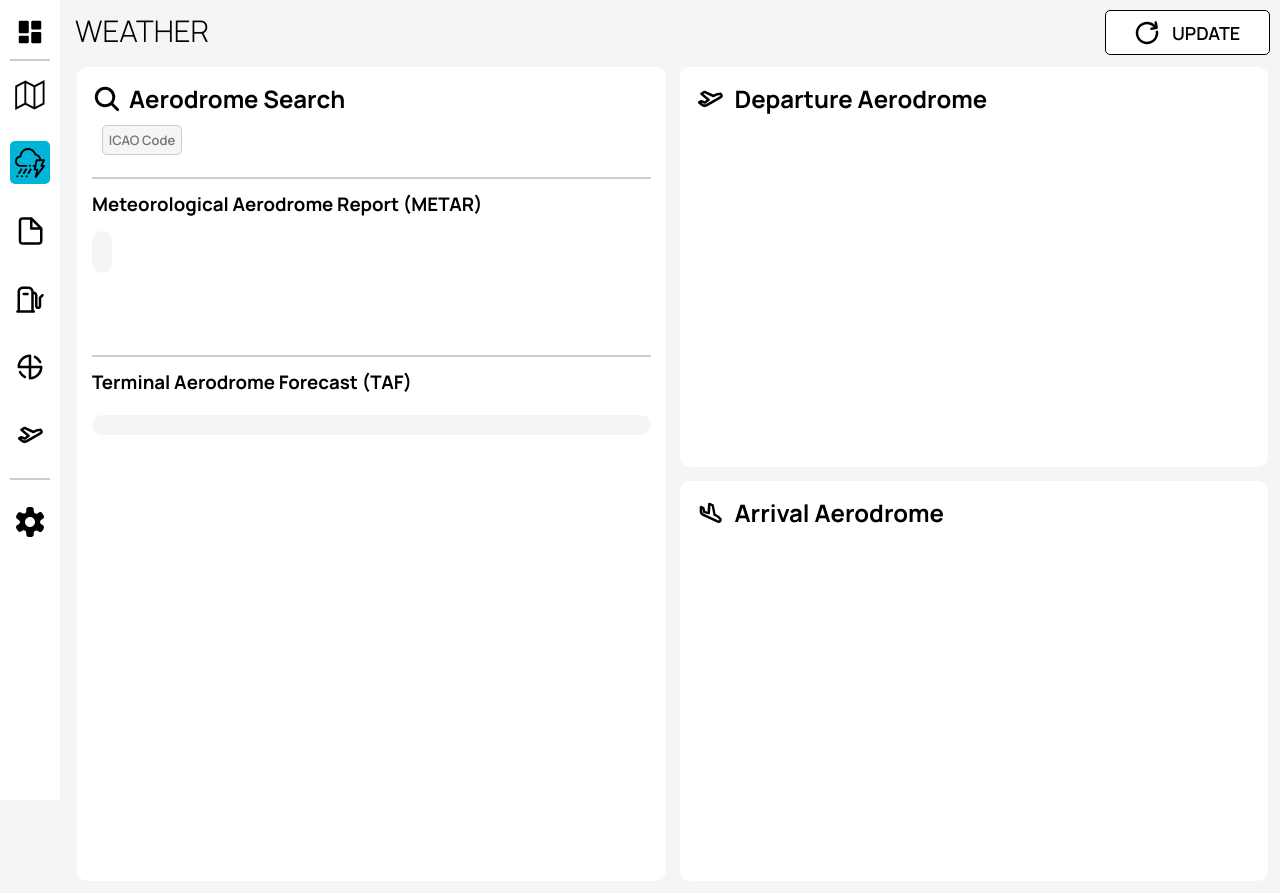
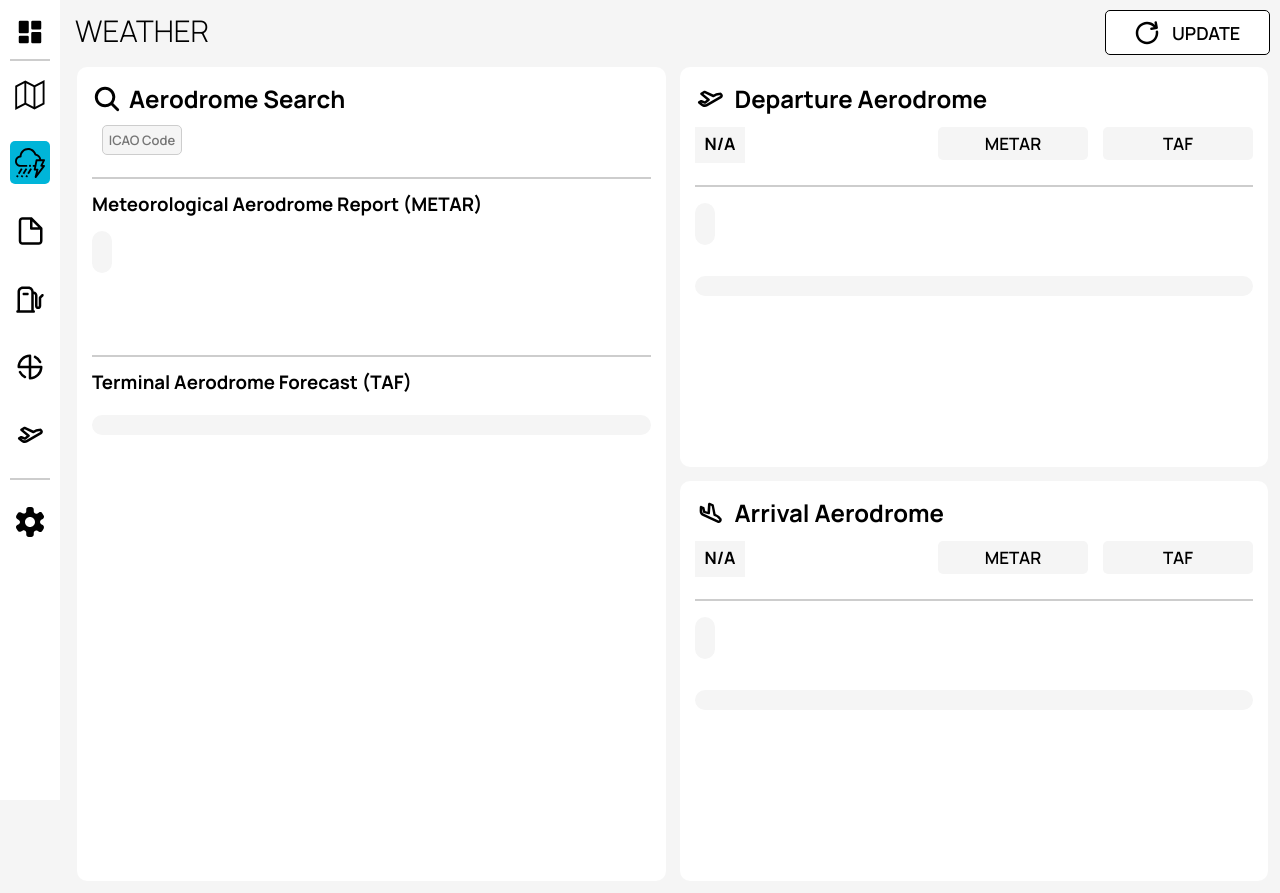
Before and after one commit to TheEasyPilot/AIVFR, a Flask app: template AIVFR/templates/weather.html in a window 1280 px wide. Shown: the part 50-943 px from the top of the page. Run offline with Flask 3, Linux system fonts and the light colour scheme; the template is opened without the code that fills it, so the values that code supplies are empty; parts of the project's set-up code (start-up, migrations or seed data) failed here and were passed over.

Commit message:
weather reports done

```diff
--- a/AIVFR/app.py
+++ b/AIVFR/app.py
@@ -180,6 +180,20 @@ data_template = {
         "METAR_searched_decoded" : "",
         "TAF_searched_decoded" : "",
         "METAR_searched_grading" : "",
+        #-----Departure airport
+        "WX_switch_dep" : "METAR",
+        "METAR_departure" : "",
+        "TAF_departure" : "",
+        "METAR_departure_decoded" : "",
+        "TAF_departure_decoded" : "",
+        "METAR_departure_grading" : "",
+        #-----Arrival airport
+        "WX_switch_arr" : "METAR",
+        "METAR_arrival" : "",
+        "TAF_arrival" : "",
+        "METAR_arrival_decoded" : "",
+        "TAF_arrival_decoded" : "",
+        "METAR_arrival_grading" : "",
     }
 }
 #--------------------------------UPDATING/MODIFYING DATA
@@ -252,10 +266,9 @@ def save_flight():
 #resets all flight data  but NOT settings
 @main.route("/new-flight")
 def NewFlightRun():
-    #resettting settings data for test (no data in flight to reset)
     session["flight_data"]["flight"] = data_template["flight"]
     session.modified = True
-    return
+    return jsonify({"status": "success", "message": "New flight started."}), 200
 
 #shows any errors on the actual page
 if __name__ == '__main__':
@@ -535,12 +548,34 @@ def get_weather():
     response_metar = requests.request("GET", url_metar, headers={'X-API-Key': api_key_wx})
     response_taf = requests.request("GET", url_taf, headers={'X-API-Key': api_key_wx})
 
+
     if response_metar.status_code == 200 and response_taf.status_code == 200:
         #parsing the responses to JSON
         data_metar = response_metar.json()
+
+    try:
         metar = data_metar['data'][0]
         data_taf = response_taf.json()
         taf = data_taf['data'][0]
         return jsonify({"metar": metar, "taf": taf}), 200 #back to frontend
-    else:
-        return jsonify({"error": "Unable to fetch weather data"}), 400
+
+    except (IndexError, KeyError):
+        #use the nearest station if the entred airport has no weather data
+        url_metar = f"https://api.checkwx.com/metar/{airport_code}/nearest/decoded"
+        url_taf = f"https://api.checkwx.com/taf/{airport_code}/nearest/decoded"
+
+        response_metar = requests.request("GET", url_metar, headers={'X-API-Key': api_key_wx})
+        response_taf = requests.request("GET", url_taf, headers={'X-API-Key': api_key_wx})
+
+        if response_metar.status_code == 200 and response_taf.status_code == 200:
+            #parsing the responses to JSON
+            data_metar = response_metar.json()
+
+        try:
+            metar = data_metar['data'][0]
+            data_taf = response_taf.json()
+            taf = data_taf['data'][0]
+            return jsonify({"metar": metar, "taf": taf}), 200 #back to frontend
+
+        except (IndexError, KeyError):
+            return jsonify({"error": "Unable to fetch weather data"}), 400
--- a/AIVFR/static/weather.css
+++ b/AIVFR/static/weather.css
@@ -123,7 +123,7 @@ h3 {
 .grading {
     margin-left: 15px;
     font-size: 20px;
-    font-weight: 650;
+    font-weight: 700;
 }
 
 #TAF_searched {
@@ -143,3 +143,56 @@ h3 {
     font-family: 'Manrope';
     white-space: pre-wrap;
 }
+
+/*-----------Departure and Arrival Aerodrome Weather--------------*/
+#WX_departure_header2, #WX_arrival_header2 {
+    display: flex;
+    justify-content: space-between;
+    margin-top: 12px;
+    height: 36px;
+}
+
+#WX_departure_name, #WX_arrival_name {
+    font-size: 17px;
+    background-color: var(--bg);
+    padding: 5px 10px;
+}
+
+.WX_switch {
+    background-color: var(--bg);
+    border-radius: 5px;
+    padding: 5px 10px;
+    font-family: 'Manrope';
+    font-weight: 600;
+    font-size: 17px;
+    margin-left: 15px;
+    width: 150px;
+    max-height: 70px;
+}
+
+#WX_departure_METAR_switch.active, #WX_arrival_METAR_switch.active,
+#WX_departure_TAF_switch.active, #WX_arrival_TAF_switch.active {
+    background-color: var(--primary);
+}
+
+#METARDeparture, #METARArrival, #TAFDeparture, #TAFArrival {
+    margin-top: 10px;
+}
+
+#TAF_departure, #TAF_arrival {
+    resize: none;
+    width: 100%;
+    height: fit-content;
+    font-family: 'Manrope';
+    font-size: 14px;
+    pointer-events: none;
+}
+
+#METAR_departure_decoded, #TAF_departure_decoded, #METAR_arrival_decoded, #TAF_arrival_decoded {
+    resize: none;
+    margin-top: 20px;
+    width: 100%;
+    height: fit-content;
+    font-family: 'Manrope';
+    white-space: pre-wrap;
+}
--- a/AIVFR/static/weather.js
+++ b/AIVFR/static/weather.js
@@ -6,13 +6,13 @@ const grading = document.getElementsByClassName('grading');
 function initializeGradingColors() {
     for (let i = 0; i < grading.length; i++) {
         if (grading[i].textContent == "VFR") {
-            grading[i].style.color = "green";
+            grading[i].style.color = "#40d400";
         } else if (grading[i].textContent == "MVFR") {
-            grading[i].style.color = "blue";
+            grading[i].style.color = "#0091ff";
         } else if (grading[i].textContent == "IFR") {
             grading[i].style.color = "red";
         } else if (grading[i].textContent == "LIFR") {
-            grading[i].style.color = "purple";
+            grading[i].style.color = "#800080";
         }
     }
 
@@ -26,12 +26,37 @@ const resp = await fetch("/get-flight")
 const weather = await resp.json();
 var TEMPtaf_searched_decoded = weather.TAF_searched_decoded;
 var TEMPmetar_searched_decoded = weather.METAR_searched_decoded;
+var TEMPtaf_departure_decoded = weather.TAF_departure_decoded;
+var TEMPmetar_departure_decoded = weather.METAR_departure_decoded;
+var TEMPtaf_arrival_decoded = weather.TAF_arrival_decoded;
+var TEMPmetar_arrival_decoded = weather.METAR_arrival_decoded;
 
-if (TEMPtaf_searched_decoded && TEMPmetar_searched_decoded) { //more to be added for dep/arr wx
+//geting dep and arrival aerodromes to be used when fetching weather
+const departure_aerodrome = weather.departureAirport_code;
+const arrival_aerodrome = weather.destinationAirport_code;
+
+//searched aerodrome weather
+if (TEMPtaf_searched_decoded && TEMPmetar_searched_decoded) {
     var metar_searched_decodedTEMP = document.getElementById('METAR_searched_decoded');
     var taf_searched_decodedTEMP = document.getElementById('TAF_searched_decoded');
     taf_searched_decodedTEMP.innerHTML = TEMPtaf_searched_decoded
     metar_searched_decodedTEMP.innerHTML = TEMPmetar_searched_decoded
+}
+
+//departure weather
+if (TEMPtaf_departure_decoded && TEMPmetar_departure_decoded) {
+    var metar_departure_decodedTEMP = document.getElementById('METAR_departure_decoded');
+    var taf_departure_decodedTEMP = document.getElementById('TAF_departure_decoded');
+    taf_departure_decodedTEMP.innerHTML = TEMPtaf_departure_decoded
+    metar_departure_decodedTEMP.innerHTML = TEMPmetar_departure_decoded
+}
+
+//arrival weather
+if (TEMPtaf_arrival_decoded && TEMPmetar_arrival_decoded) {
+    var metar_arrival_decodedTEMP = document.getElementById('METAR_arrival_decoded');
+    var taf_arrival_decodedTEMP = document.getElementById('TAF_arrival_decoded');
+    taf_arrival_decodedTEMP.innerHTML = TEMPtaf_arrival_decoded
+    metar_arrival_decodedTEMP.innerHTML = TEMPmetar_arrival_decoded
 }
 
 //-------Verifying ICAO code--------------
@@ -112,6 +137,7 @@ Airport_code.addEventListener("keydown", async (event) => {
 const update_wx = document.getElementById('update');
 const code_searched = document.getElementById('airport_code');
 
+
 async function getWeather(code) {
     if (code === "") {
         showAlert("Couldn't get data for seached aerodrome. Please enter an ICAO code.");
@@ -140,36 +166,142 @@ async function getWeather(code) {
         }
 };
 
+//--------------------Departure and arrival weather switches--------------------
+const WX_departure_METAR_switch = document.getElementById('WX_departure_METAR_switch');
+const WX_departure_TAF_switch = document.getElementById('WX_departure_TAF_switch');
+const WX_arrival_METAR_switch = document.getElementById('WX_arrival_METAR_switch');
+const WX_arrival_TAF_switch = document.getElementById('WX_arrival_TAF_switch');
+const METARDeparture = document.getElementById('METARDeparture');
+const TAFArrival = document.getElementById('TAFArrival');
+const TAFDeparture = document.getElementById('TAFDeparture');
+const METARArrival = document.getElementById('METARArrival');
+
+//initializing visibility of metar/taf based on current switch settings
+//only the selected report is shown. The other is hidden.
+const response = await fetch("/get-flight")
+const flight = await response.json();
+
+if (flight.WX_switch_dep == "METAR") {
+    METARDeparture.style.display = "block";
+    TAFDeparture.style.display = "none";
+
+} else if (flight.WX_switch_dep == "TAF") {
+    METARDeparture.style.display = "none";
+    TAFDeparture.style.display = "block";
+}
+
+if (flight.WX_switch_arr == "METAR") {
+    METARArrival.style.display = "block";
+    TAFArrival.style.display = "none";
+
+} else if (flight.WX_switch_arr == "TAF") {
+    METARArrival.style.display = "none";
+    TAFArrival.style.display = "block";
+}
+
+WX_departure_METAR_switch.addEventListener('click', async () => {
+    WX_departure_METAR_switch.classList.add('active');
+    WX_departure_TAF_switch.classList.remove('active');
+    METARDeparture.style.display = "block";
+    TAFDeparture.style.display = "none";
+    update("WX_switch_dep", "METAR");
+});
+
+WX_departure_TAF_switch.addEventListener('click', async () => {
+    WX_departure_TAF_switch.classList.add('active');
+    WX_departure_METAR_switch.classList.remove('active');
+    TAFDeparture.style.display = "block";
+    METARDeparture.style.display = "none";
+    update("WX_switch_dep", "TAF");
+});
+
+WX_arrival_METAR_switch.addEventListener('click', async () => {
+    WX_arrival_METAR_switch.classList.add('active');
+    WX_arrival_TAF_switch.classList.remove('active');
+    METARArrival.style.display = "block";
+    TAFArrival.style.display = "none";
+    update("WX_switch_arr", "METAR");
+});
+
+WX_arrival_TAF_switch.addEventListener('click', async () => {
+    WX_arrival_TAF_switch.classList.add('active');
+    WX_arrival_METAR_switch.classList.remove('active');
+    TAFArrival.style.display = "block";
+    METARArrival.style.display = "none";
+    update("WX_switch_arr", "TAF");
+});
+
+
 //-------------------updating all weather data------------
 const metar_searched = document.getElementById('METAR_searched');
 const taf_searched = document.getElementById('TAF_searched');
 const metar_searched_decoded = document.getElementById('METAR_searched_decoded');
 const taf_searched_decoded = document.getElementById('TAF_searched_decoded');
 const METAR_searched_grading = document.getElementById('METAR_searched_grading');
-const TAF_searched_grading = document.getElementById('TAF_searched_grading');
+
+const metar_departure = document.getElementById('METAR_departure');
+const taf_departure = document.getElementById('TAF_departure');
+const metar_departure_decoded = document.getElementById('METAR_departure_decoded');
+const taf_departure_decoded = document.getElementById('TAF_departure_decoded');
+const METAR_departure_grading = document.getElementById('METAR_departure_grading');
+
+const metar_arrival = document.getElementById('METAR_arrival');
+const taf_arrival = document.getElementById('TAF_arrival');
+const metar_arrival_decoded = document.getElementById('METAR_arrival_decoded');
+const taf_arrival_decoded = document.getElementById('TAF_arrival_decoded');
+const METAR_arrival_grading = document.getElementById('METAR_arrival_grading');
 
 
 update_wx.addEventListener('click', async () => {
     //Add loading feedback here
     const wx_searched = await getWeather(code_searched.value);
+    const wx_departure = await getWeather(departure_aerodrome);
+    const wx_arrival = await getWeather(arrival_aerodrome);
 
     if (wx_searched) {
-        //update the session as well as the actual text for each report
+        //update the session as well as the actual decoded text for each report
+        //------------SEARCHED WX-----------
         await update("METAR_searched", wx_searched.metar.raw_text);
         metar_searched.textContent = wx_searched.metar.raw_text;
 
         await update("TAF_searched", wx_searched.taf.raw_text);
         taf_searched.textContent = wx_searched.taf.raw_text;
 
-        await update("METAR_searched_decoded", await parseMETAR(wx_searched.metar));
-        metar_searched_decoded.innerHTML = await parseMETAR(wx_searched.metar);
+        await update("METAR_searched_decoded", await parseMETAR(wx_searched.metar, METAR_searched_grading));
+        metar_searched_decoded.innerHTML = await parseMETAR(wx_searched.metar, METAR_searched_grading);
 
         await update("TAF_searched_decoded", await parseTAF(wx_searched.taf));
         taf_searched_decoded.innerHTML = await parseTAF(wx_searched.taf);
+
+        //------------DEPARTURE WX-----------
+        await update("METAR_departure", wx_departure.metar.raw_text);
+        metar_departure.textContent = wx_departure.metar.raw_text;
+
+        await update("TAF_departure", wx_departure.taf.raw_text);
+        taf_departure.textContent = wx_departure.taf.raw_text;
+        await update("METAR_departure_decoded", await parseMETAR(wx_departure.metar, METAR_departure_grading));
+        metar_departure_decoded.innerHTML = await parseMETAR(wx_departure.metar, METAR_departure_grading);
+
+        await update("TAF_departure_decoded", await parseTAF(wx_departure.taf));
+        taf_departure_decoded.innerHTML = await parseTAF(wx_departure.taf);
+
+        //------------ARRIVAL WX-----------
+        await update("METAR_arrival", wx_arrival.metar.raw_text);
+        metar_arrival.textContent = wx_arrival.metar.raw_text;
+
+        await update("TAF_arrival", wx_arrival.taf.raw_text);
+        taf_arrival.textContent = wx_arrival.taf.raw_text;
+
+        await update("METAR_arrival_decoded", await parseMETAR(wx_arrival.metar, METAR_arrival_grading));
+        metar_arrival_decoded.innerHTML = await parseMETAR(wx_arrival.metar, METAR_arrival_grading);
+
+        await update("TAF_arrival_decoded", await parseTAF(wx_arrival.taf));
+        taf_arrival_decoded.innerHTML = await parseTAF(wx_arrival.taf);
+
     }
 });
 
-async function parseMETAR(metar) {
+async function parseMETAR(metar, gradingHTML) {
     //fetching current units
     const response = await fetch("/get-settings");
     const settings = await response.json();
@@ -239,8 +371,8 @@ async function parseMETAR(metar) {
     `;
 
     //grading
-    await update("METAR_searched_grading", flight_category);
-    METAR_searched_grading.textContent = flight_category;
+    await update(`${gradingHTML.id}`, flight_category);
+    gradingHTML.textContent = flight_category;
     initializeGradingColors();
 
     //returning decoded METAR
--- a/AIVFR/templates/weather.html
+++ b/AIVFR/templates/weather.html
@@ -30,22 +30,22 @@
         </div>
     <!--Searching--->
         <div id="searchAirport">
-      <input id="airport_code" type="text" name="airport_code" placeholder="ICAO Code" value="{{ flight.WX_airportCode }}">
+          <input id="airport_code" type="text" name="airport_code" placeholder="ICAO Code" value="{{ flight.WX_airportCode }}">
           <span id="airport_name" class="{{ 'active' if flight.WX_airportName else '' }}">{{ flight.WX_airportName }}</span>
         </div>
 
     <!--Weather reports---->
           <div id="reports">
-        <!--METAR-->
-            <div id="METAR">
+        <!--METAR - searched--->
+            <div id="METARSearched">
               <hr size="3.5" color="#cdcdcd" noshade="" style="margin-top: 25px;">
               <h3>Meteorological Aerodrome Report (METAR)</h3>
               <span id="METAR_searched" class="report">{{ flight.METAR_searched }}</span><span id="METAR_searched_grading" class="grading">{{ flight.METAR_searched_grading }}</span>
               <div id="METAR_searched_decoded"></div>
             </div>
 
-        <!--TAF--->
-            <div id="TAF">
+        <!--TAF - searched--->
+            <div id="TAFSearched">
               <hr size="3.5" color="#cdcdcd" noshade="" style="margin-top: 25px;">
               <h3>Terminal Aerodrome Forecast (TAF)</h3>
               <div id="TAF_searched" class="report">{{ flight.TAF_searched }}</div>
@@ -57,21 +57,54 @@
 
 <!-------------------------------------------------------------DEPARTURE AERODROME WEATHER-->
       <div id="WX_departure" class="WX_item">
-  <!----------HEADER-------------->
+  <!----------HEADERS-------------->
         <div id="WX_departure_header" style="display: flex; align-items: center;">
           <svg style="enable-background:new 0 0 24 24; width: 30px; margin-right: 10px" version="1.1" viewBox="0 0 24 24" xml:space="preserve" xmlns="http://www.w3.org/2000/svg" xmlns:xlink="http://www.w3.org/1999/xlink"><style type="text/css">.st0{opacity:0.2;fill:currentColor;stroke:#000000;stroke-width:5.000000e-02;stroke-miterlimit:10;}</style><g id="Layer_Grid"/><g id="Layer_2"><path d="M21.5,7.5C21,7,20.4,6.8,19.8,6.9l-0.6,0C17.5,7,16,7.5,14.7,8.4l-6.6-3c-0.3-0.1-0.6-0.1-0.9,0L4.6,6.9   C4.3,7.1,4.1,7.4,4.1,7.7s0.1,0.6,0.4,0.9l4.8,4l-1.5,1.2l-2.4-1c-0.3-0.1-0.6-0.1-0.9,0l-1.7,1c-0.3,0.2-0.5,0.5-0.5,0.8   s0.1,0.7,0.4,0.9L5,17.3c0.8,0.6,1.8,1,2.8,1c0.8,0,1.5-0.2,2.2-0.6l11.1-6.3c0.8-0.4,1.2-1.3,1.2-2.2c0,0,0,0,0,0   C22.2,8.5,22,7.9,21.5,7.5z M20.1,9.6L9,15.9c-0.9,0.5-2,0.4-2.8-0.2l-1.2-1l0,0l2.5,1.1c0.3,0.1,0.7,0.1,1-0.1l3-2.3   c0.2-0.2,0.4-0.5,0.4-0.8c0-0.3-0.1-0.6-0.4-0.8L6.8,7.9l0.9-0.5l6.6,3.1c0.3,0.2,0.7,0.1,1-0.1c1.1-0.9,2.5-1.4,3.9-1.5l0.6,0   c0.1,0,0.2,0,0.3,0.1c0,0,0.1,0.1,0.1,0.3C20.3,9.4,20.2,9.5,20.1,9.6z"/></g></svg><h2>Departure Aerodrome</h2>
         </div>
+        <!--header containing airport name and toggle buttons-->
+        <div id="WX_departure_header2">
+          <div id="WX_departure_name"><b>{{  flight.departureAirport_code if flight.departureAirport_code else 'N/A' }}</b> {{  flight.departureAirport_name if flight.departureAirport_name else '' }}</div>
+          <div><button class="WX_switch {{ 'active' if flight.WX_switch_dep == 'METAR' else '' }}" id="WX_departure_METAR_switch">METAR</button><button class="WX_switch {{ 'active' if flight.WX_switch_dep == 'TAF' else '' }}" id="WX_departure_TAF_switch">TAF</button></div>
+        </div>
+        <hr size="3.5" color="#cdcdcd" noshade="" style="margin-top: 25px;">
+  <!---------BODY----------------->
+        <!--METAR--->
+        <div id="METARDeparture">
+          <span id="METAR_departure" class="report">{{ flight.METAR_departure }}</span><span id="METAR_departure_grading" class="grading">{{ flight.METAR_departure_grading }}</span>
+          <div id="METAR_departure_decoded"></div>
+        </div>
 
+        <!--TAF--->
+        <div id="TAFDeparture">
+          <div id="TAF_departure" class="report">{{ flight.TAF_departure }}</div>
+          <div id="TAF_departure_decoded"></div>
+        </div>
       </div>
 
 <!-------------------------------------------------------------ARRIVAL AERODROME WEATHER-->
       <div id="WX_arrival" class="WX_item">
-  <!----------HEADER-------------->
+  <!----------HEADERS-------------->
         <div id="WX_departure_header" style="display: flex; align-items: center;">
           <svg style="enable-background:new 0 0 24 24; width: 30px; margin-right: 10px" version="1.1" viewBox="0 0 24 24" xml:space="preserve" xmlns="http://www.w3.org/2000/svg" xmlns:xlink="http://www.w3.org/1999/xlink"><style type="text/css">.st0{opacity:0.2;fill:currentColor;stroke:#000000;stroke-width:5.000000e-02;stroke-miterlimit:10;}</style><g id="Layer_Grid"/><g id="Layer_2"><path d="M20.4,15.6c-1-1.3-2.3-2.2-3.9-2.8l-1.4-7.1c-0.1-0.3-0.3-0.6-0.6-0.7l-2.7-1.2c-0.3-0.1-0.6-0.1-0.9,0.1   c-0.3,0.2-0.5,0.5-0.5,0.8L10,10.9l-1.8-0.5L7.6,7.8C7.6,7.5,7.4,7.2,7.1,7.1L5.2,6.3C4.9,6.1,4.6,6.1,4.3,6.3   C4,6.5,3.8,6.8,3.8,7.1l-0.1,3c-0.1,1.8,0.9,3.5,2.6,4.3L18,19.7c0.3,0.1,0.6,0.2,1,0.2c0.5,0,1.1-0.2,1.5-0.5c0,0,0,0,0,0   c0.5-0.4,0.8-1,0.9-1.6c0.1-0.6-0.1-1.3-0.5-1.8L20.4,15.6z M19.2,17.9c-0.1,0.1-0.3,0.1-0.4,0L7.1,12.6c-0.9-0.4-1.5-1.4-1.4-2.4   l0.1-1.6l0.6,2.7c0.1,0.4,0.3,0.6,0.7,0.7l3.6,1c0.3,0.1,0.6,0,0.9-0.1c0.2-0.2,0.4-0.4,0.4-0.8l0.4-6.1l0.9,0.4l1.4,7.2   c0.1,0.4,0.3,0.7,0.7,0.8c1.4,0.4,2.6,1.2,3.5,2.3l0.4,0.5c0.1,0.1,0.1,0.2,0.1,0.3C19.3,17.7,19.3,17.8,19.2,17.9z"/></g></svg><h2>Arrival Aerodrome</h2>
         </div>
+        <!--header containing airport name and toggle buttons-->
+        <div id="WX_arrival_header2">
+          <div id="WX_arrival_name"><b>{{  flight.destinationAirport_code if flight.destinationAirport_code else 'N/A' }}</b> {{  flight.destinationAirport_name if flight.destinationAirport_name else '' }}</div>
+          <div><button class="WX_switch {{ 'active' if flight.WX_switch_arr == 'METAR' else '' }}" id="WX_arrival_METAR_switch">METAR</button><button class="WX_switch {{ 'active' if flight.WX_switch_arr == 'TAF' else '' }}" id="WX_arrival_TAF_switch">TAF</button></div>
+        </div>
+        <hr size="3.5" color="#cdcdcd" noshade="" style="margin-top: 25px;">
+  <!---------BODY----------------->
+        <!--METAR--->
+        <div id="METARArrival">
+          <span id="METAR_arrival" class="report">{{ flight.METAR_arrival }}</span><span id="METAR_arrival_grading" class="grading">{{ flight.METAR_arrival_grading }}</span>
+          <div id="METAR_arrival_decoded"></div>
+        </div>
+
+        <!--TAF--->
+        <div id="TAFArrival">
+          <div id="TAF_arrival" class="report">{{ flight.TAF_arrival }}</div>
+          <div id="TAF_arrival_decoded"></div>
+        </div>
 
       </div>
-
-    </div>
 {% endblock %}
```
Also changed, not shown: AIVFR/templates/baseBuild.html (+29 -7 lines), Tests/tests.py (+2 -2 lines). Lines whose indentation alone changed are shown as unchanged.
